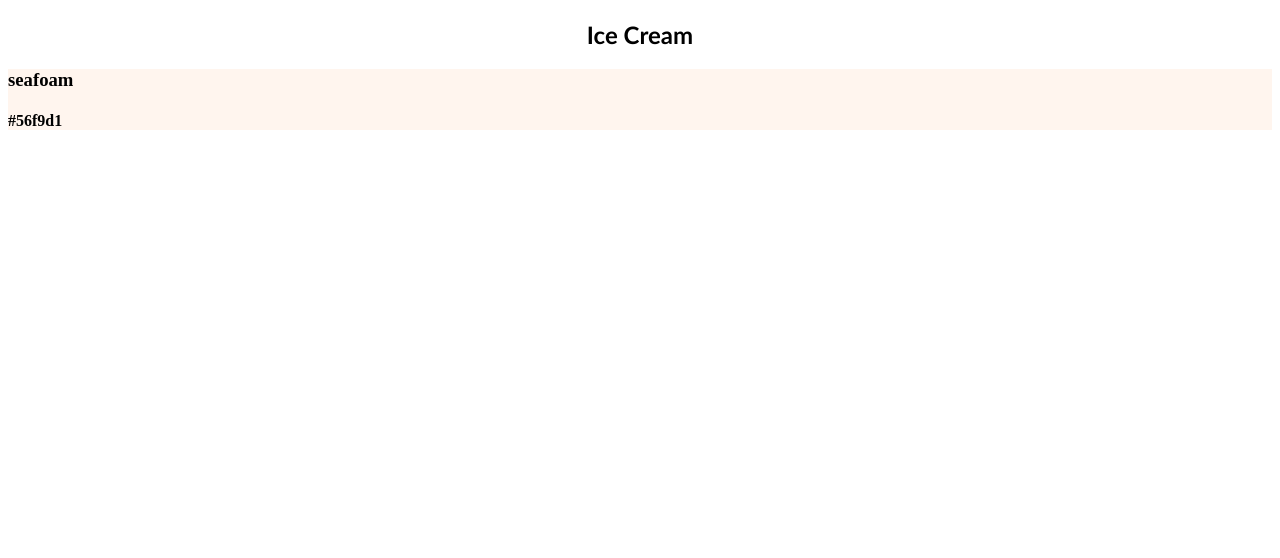
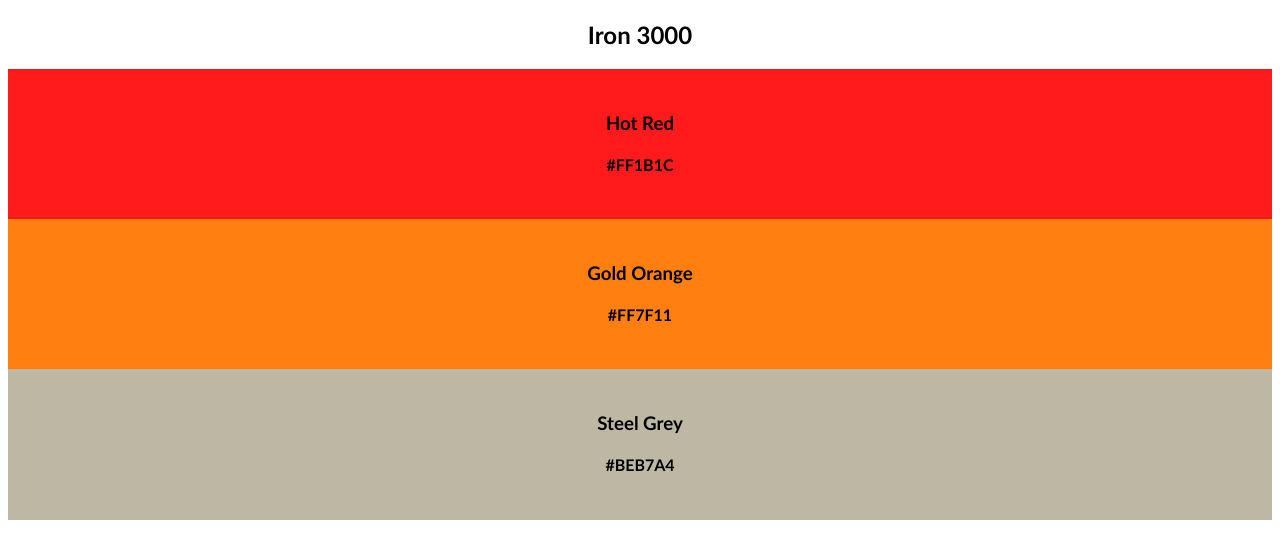
Before and after one commit to Octavious2825/Octavious2825.github.io, a plain HTML site: page color-palettes/index.html in a window 1280 px wide. Drawn offline with Linux system fonts and the light colour scheme.

Commit message:
color ex

```diff
--- a/color-palettes/css/style.css
+++ b/color-palettes/css/style.css
@@ -4,5 +4,23 @@
     text-align: center;
 }
 #p1-c1{
-    background-color: seashell
+    background-color: #FF1B1C;
+    font-family: 'Gill Sans', 'Gill Sans MT', Calibri, 'Trebuchet MS',
+    sans-serif;
+    text-align: center;
+    padding: 24px;
 }
+#p1-c2{
+    background-color: #FF7F11;
+    font-family: 'Gill Sans', 'Gill Sans MT', Calibri, 'Trebuchet MS',
+    sans-serif;
+    text-align: center;
+    padding: 24px;
+}
+#p1-c3{
+    background-color:#BEB7A4 ;
+    font-family: 'Gill Sans', 'Gill Sans MT', Calibri, 'Trebuchet MS',
+    sans-serif;
+    text-align: center;
+    padding: 24px;
+}
--- a/color-palettes/index.html
+++ b/color-palettes/index.html
@@ -8,10 +8,18 @@
     </head>
     <body>
         <!-- Color Palette 1 -->
-        <h2 id="p1">Ice Cream</h2>
+        <h2 id="p1">Iron 3000</h2>
         <div id="p1-c1">
-            <h3>seafoam</h3>
-            <h4>#56f9d1</h4>
+            <h3>Hot Red</h3>
+            <h4>#FF1B1C</h4>
+        </div>
+        <div id="p1-c2">
+            <h3>Gold Orange</h3>
+            <h4>#FF7F11</h4>
+        </div>
+        <div id="p1-c3">
+            <h3>Steel Grey</h3>
+            <h4>#BEB7A4</h4>
         </div>
         <!-- Color Palette 2 -->
     </body>
```
